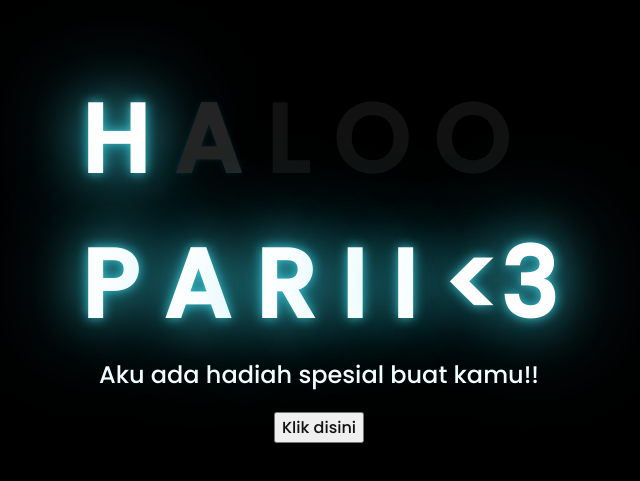
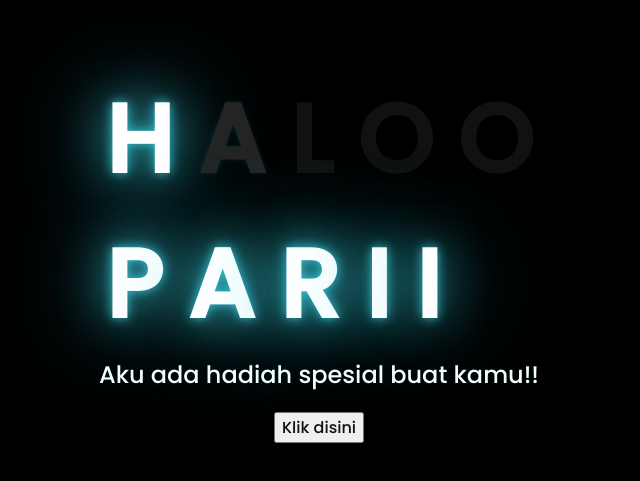
Before and after one commit to revitaanz/buatpari, a plain HTML site: page index.html in a window 1280 px wide. Shown: the part 153-634 px from the top of the page, without its empty margins (329-969 px from the left). Drawn offline with Linux system fonts and the light colour scheme.

Commit message:
Update index.html

```diff
--- a/index.html
+++ b/index.html
@@ -21,7 +21,6 @@
         <span>R</span>
         <span>I</span>
         <span>I</span>
-        <span><3</span>
     </div>
     <div class="description">
         <span>Aku ada hadiah spesial buat kamu!!</span>
```
